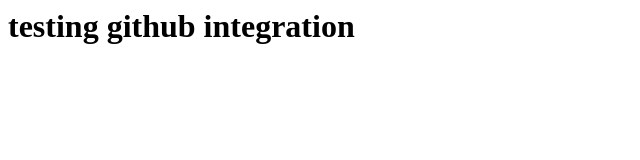
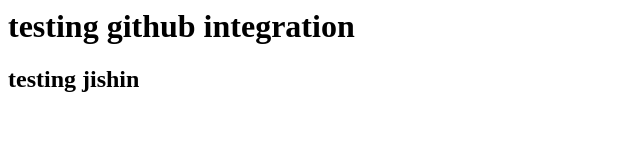
Before and after one commit to jishinav/github, a plain HTML site: page index.html in a window 1280 px wide. Shown: the whole page, without its empty margins (0-640 px from the left). Drawn offline with Linux system fonts and the light colour scheme.

Commit message:
Update index.html

```diff
--- a/index.html
+++ b/index.html
@@ -3,6 +3,7 @@
     <title>testing</title>
     <body>
       <h1>testing github integration</h1>
+      <h2>testing jishin</h2>
     </body>
   </head>
 </html>
```
